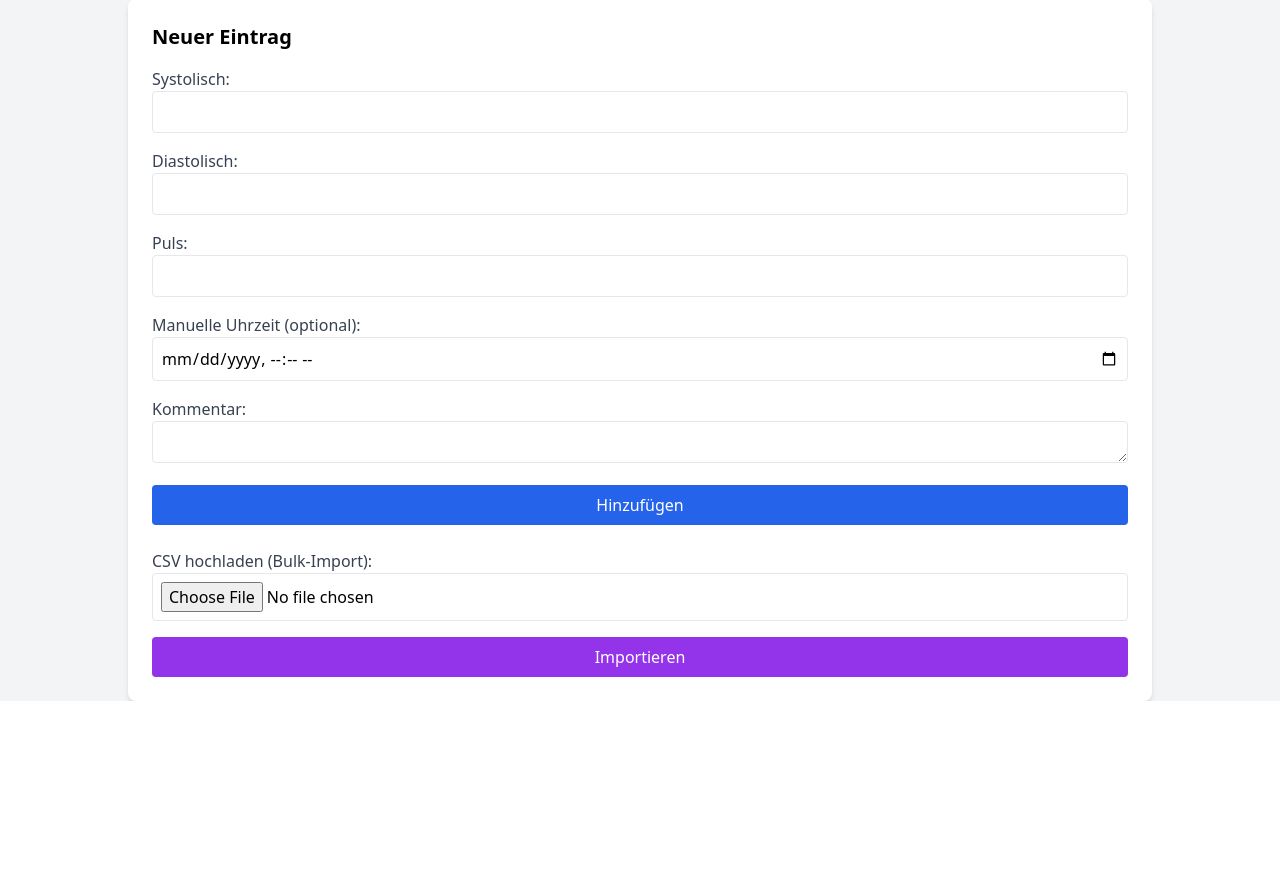
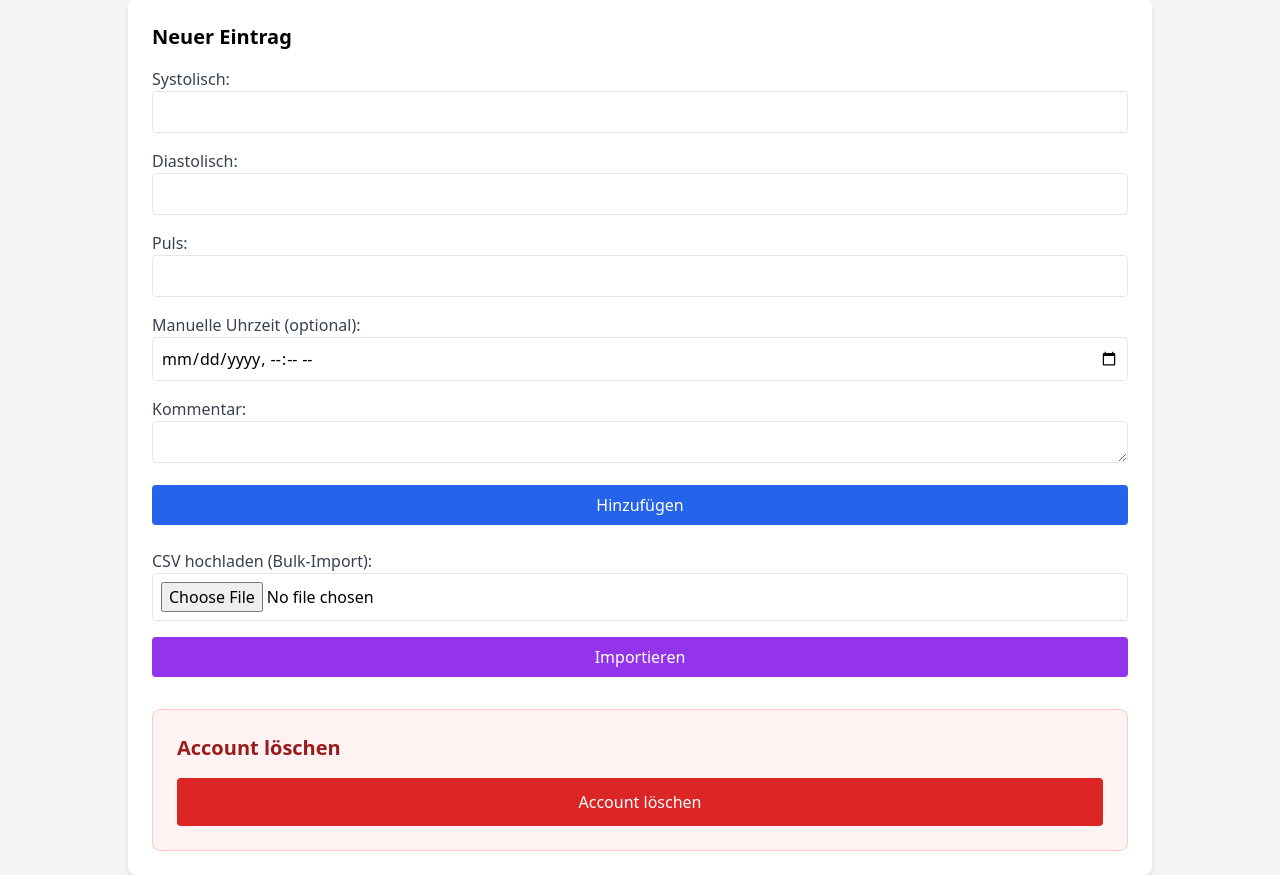
Before and after one commit to nxjexe/blood-pressure-tracker, a Flask app: template templates/index.html in a window 1280 px wide. Shown: the part 129-1004 px from the top of the page. Before the commit the page ends 830 px from the top, so only its background shows below. Run offline with Flask 3, Linux system fonts and the light colour scheme; the template is opened without the code that fills it, so the values that code supplies are empty; some libraries are stand-ins or nearby versions.

Commit message:
Empower users to delete their own account; update inputs to buttons

```diff
--- a/app.py
+++ b/app.py
@@ -225,6 +225,49 @@ def delete_log(log_id):
     session.close()
     return redirect(url_for('index'))
 
+@app.route('/delete_own_account', methods=['POST'])
+@login_required
+def delete_own_account():
+    # Prevent admin from deleting their own account
+    if current_user.id == 1:
+        flash("Admin-Account kann nicht gelöscht werden!", "error")
+        return redirect(url_for('index'))
+
+    confirm_password = request.form.get('confirm_password')
+    if not confirm_password:
+        flash("Passwort ist erforderlich!", "error")
+        return redirect(url_for('index'))
+
+    session = Session()
+    user = session.query(User).get(current_user.id)
+
+    # Verify password
+    if not check_password_hash(user.password, confirm_password):
+        session.close()
+        flash("Falsches Passwort!", "error")
+        return redirect(url_for('index'))
+
+    try:
+        # Delete all user's blood pressure logs first
+        session.query(BPLog).filter_by(user_id=current_user.id).delete()
+
+        # Delete the user account
+        session.delete(user)
+        session.commit()
+        session.close()
+
+        # Logout the user
+        logout_user()
+
+        flash("Ihr Account wurde erfolgreich gelöscht.", "success")
+        return redirect(url_for('login'))
+    except Exception as e:
+        session.rollback()
+        session.close()
+        app.logger.error(f"Fehler beim Löschen des Accounts: {str(e)}")
+        flash("Fehler beim Löschen des Accounts. Bitte versuchen Sie es erneut.", "error")
+        return redirect(url_for('index'))
+
 @app.route('/plot')
 @login_required
 def plot():
--- a/templates/index.html
+++ b/templates/index.html
@@ -49,7 +49,7 @@
                     <label for="comment" class="block text-gray-700">Kommentar:</label>
                     <textarea name="comment" id="comment" class="w-full p-2 border rounded" rows="1"></textarea>
                 </div>
-                <input type="submit" value="Hinzufügen" class="w-full bg-blue-600 text-white p-2 rounded hover:bg-blue-700">
+                <button type="submit" class="w-full bg-blue-600 text-white p-2 rounded hover:bg-blue-700">Hinzufügen</button>
             {% if error %}
                 <p class="text-red-500">{{ error }}</p>
             {% endif %}
@@ -59,7 +59,7 @@
                     <label for="file" class="block text-gray-700">CSV hochladen (Bulk-Import):</label>
                     <input type="file" name="file" id="file" accept=".csv" class="w-full p-2 border rounded">
                 </div>
-                <input type="submit" value="Importieren" class="w-full bg-purple-600 text-white p-2 rounded hover:bg-purple-700">
+                <button type="submit" class="w-full bg-purple-600 text-white p-2 rounded hover:bg-purple-700">Importieren</button>
             </form>
             {% with messages = get_flashed_messages(with_categories=true) %}
                 {% for category, message in messages %}
@@ -139,6 +139,47 @@
                 {% endfor %}
             </table>
             {% endif %}
+
+            <!-- Account Deletion Section (only for non-admin users) -->
+            {% if current_user.id != 1 %}
+            <div class="mt-8 p-6 bg-red-50 border border-red-200 rounded-lg">
+                <h2 class="text-xl font-semibold mb-4 text-red-800">Account löschen</h2>
+
+                <!-- Initial collapsed state -->
+                <div id="deleteAccountTrigger" class="cursor-pointer">
+                    <button type="button"
+                            class="w-full bg-red-600 text-white p-3 rounded hover:bg-red-700 font-medium"
+                            onclick="toggleDeleteForm()">
+                        Account löschen
+                    </button>
+                </div>
+
+                <!-- Expanded form (initially hidden) -->
+                <div id="deleteAccountForm" class="hidden mt-4">
+                    <p class="text-red-700 mb-4">Warnung: Diese Aktion kann nicht rückgängig gemacht werden. Alle Ihre Blutdruckdaten werden dauerhaft gelöscht.</p>
+                    <form method="POST" action="{{ url_for('delete_own_account') }}" class="space-y-4">
+                        <div>
+                            <label for="confirm_password" class="block text-gray-700 font-medium">Passwort zur Bestätigung:</label>
+                            <input type="password" name="confirm_password" id="confirm_password" required
+                                   class="w-full p-2 border border-red-300 rounded focus:border-red-500 focus:outline-none"
+                                   placeholder="Ihr aktuelles Passwort eingeben">
+                        </div>
+                        <div class="flex space-x-3">
+                            <button type="submit"
+                                    class="flex-1 bg-red-600 text-white p-2 rounded hover:bg-red-700 font-medium"
+                                    onclick="return confirm('Sind Sie wirklich sicher? Diese Aktion kann NICHT rückgängig gemacht werden!')">
+                                Account dauerhaft löschen
+                            </button>
+                            <button type="button"
+                                    class="flex-1 bg-gray-500 text-white p-2 rounded hover:bg-gray-600 font-medium"
+                                    onclick="toggleDeleteForm()">
+                                Abbrechen
+                            </button>
+                        </div>
+                    </form>
+                </div>
+            </div>
+            {% endif %}
         </main>
         <script>
         (function() {
@@ -148,6 +189,25 @@
                 sessionStorage.removeItem('scrollY');
             }
         })();
+
+        function toggleDeleteForm() {
+            const trigger = document.getElementById('deleteAccountTrigger');
+            const form = document.getElementById('deleteAccountForm');
+
+            if (form.classList.contains('hidden')) {
+                // Show the form
+                form.classList.remove('hidden');
+                trigger.style.display = 'none';
+                // Focus on password field
+                document.getElementById('confirm_password').focus();
+            } else {
+                // Hide the form
+                form.classList.add('hidden');
+                trigger.style.display = 'block';
+                // Clear password field
+                document.getElementById('confirm_password').value = '';
+            }
+        }
         </script>
     </body>
 </html>
--- a/templates/login.html
+++ b/templates/login.html
@@ -39,7 +39,7 @@
                     <label for="password" class="block text-gray-700">Passwort:</label>
                     <input name="password" type="password" required class="w-full p-2 border rounded">
                 </div>
-                <input type="submit" value="Login" class="w-full bg-blue-600 text-white p-2 rounded hover:bg-blue-700">
+                <button type="submit" class="w-full bg-blue-600 text-white p-2 rounded hover:bg-blue-700">Login</button>
             </form>
         </main>
     </body>
--- a/templates/register.html
+++ b/templates/register.html
@@ -32,7 +32,7 @@
                     <label for="password" class="block text-gray-700">Passwort:</label>
                     <input name="password" type="password" required class="w-full p-2 border rounded">
                 </div>
-                <input type="submit" value="Registrieren" class="w-full bg-blue-600 text-white p-2 rounded hover:bg-blue-700">
+                <button type="submit" class="w-full bg-blue-600 text-white p-2 rounded hover:bg-blue-700">Registrieren</button>
             </form>
         </main>
     </body>
```
